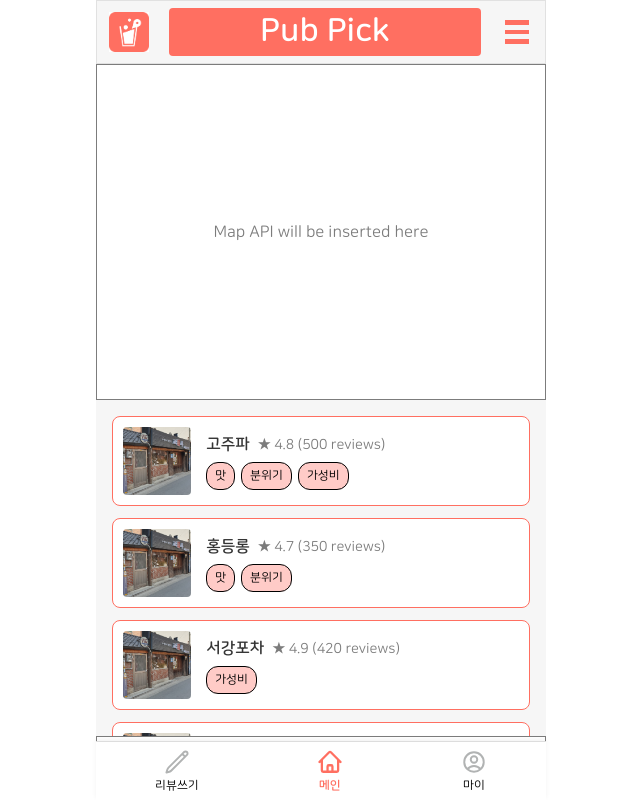
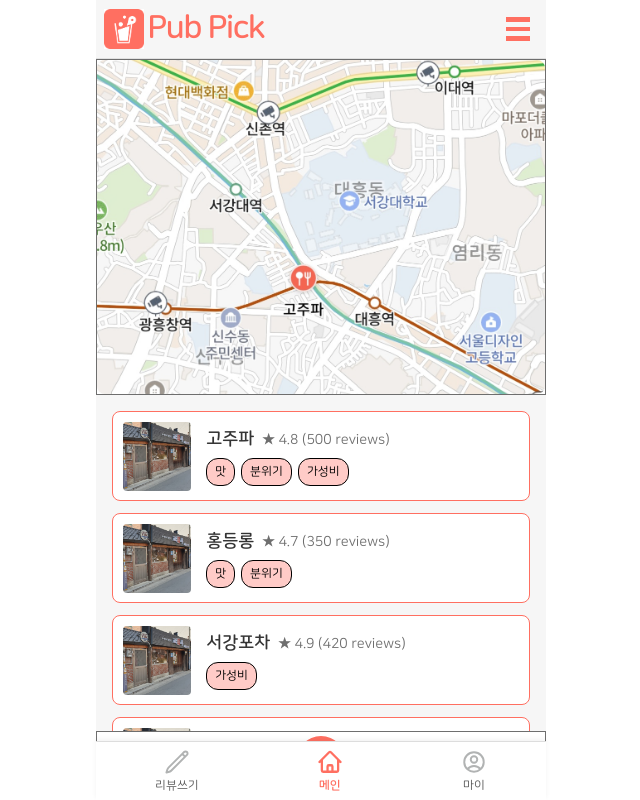
Before and after one commit to 2025-spring-CSE4022-team6/SG-food-front, a React (Create React App) app: page / in a window 1280 px wide. Shown: the whole page, without its empty margins (319-959 px from the left). Built offline with nearby package versions, Linux system fonts and the light colour scheme.

Commit message:
[feat]header 파일 위치 변경 및 검색창 추가

```diff
--- a/src/App.js
+++ b/src/App.js
@@ -31,8 +31,6 @@ function App() {
 
 const AppContainer = styled.div`
   width: 56.25vh;
-  height: 100vh;
-  overflow: scroll;
   margin: 0 auto;
   background-color: var(--bg-color);
 `;
--- a/src/components/Layout.jsx
+++ b/src/components/Layout.jsx
@@ -1,9 +1,11 @@
 import { Outlet } from "react-router-dom";
 import Footer from "./common/Footer";
+import Header from "./common/header";
 
 const Layout = () => {
   return (
     <div>
+      <Header />
       <main>
         <Outlet />
       </main>
--- /dev/null
+++ b/src/components/common/header.css
@@ -0,0 +1,63 @@
+/* 최상단 HEADBOX 컨테이너 */
+/* @import url('../../styles/color.css'); */
+
+.headbox {
+  position: sticky;
+  top: 0;
+  z-index: 999;
+  width: 100%;
+  height: 3.7rem;
+  display: flex;
+  justify-content: space-between;
+  align-items: center;
+  padding: 0 0.5rem;
+  background-color: var(--gray-50);
+  border-bottom: 1px solid var(--gray-200);
+  box-sizing: border-box;
+}
+
+.headbox-brand {
+  display: flex;
+  align-items: center;
+  gap: 0.2rem;
+}
+
+.cutlery-icon {
+  width: 2.5rem;
+  height: auto;
+}
+
+.brand-title {
+  font-size: 2rem;
+  font-weight: bold;
+  color: var(--coral-main);
+  margin: 0;
+  letter-spacing: -0.05em; /* ✅ 글자 간 간격 좁게 */
+}
+
+/* 오른쪽: 햄버거 메뉴 버튼 */
+.headbox-right {
+  display: flex;
+  align-items: center;
+}
+
+.menu-button {
+  background: none;
+  border: none;
+  cursor: pointer;
+  padding: 0.5rem;
+}
+
+/* 버튼을 눌렀을 때 잠시 음영 효과 */
+.menu-button:active {
+  box-shadow: inset 0 0 0.25rem rgba(0, 0, 0, 0.3);
+}
+
+/* 햄버거 막대 (3줄) */
+.menu-bar {
+  display: block;
+  width: 1.5rem;
+  height: 0.3rem;
+  background-color: var(--coral-main);
+  margin: 0.3rem 0;
+}
--- /dev/null
+++ b/src/components/common/header.jsx
@@ -0,0 +1,29 @@
+import React from "react";
+import "./header.css";
+
+const Header = () => {
+  return (
+    <div className="headbox">
+      {/* 왼쪽: 로고 + 텍스트 한 덩어리 */}
+      <div className="headbox-brand">
+        <img
+          src={"/img/pubpicklogo.png"}
+          alt="Pub Pick Logo"
+          className="cutlery-icon"
+        />
+        <h1 className="brand-title">Pub Pick</h1>
+      </div>
+
+      {/* 오른쪽: 햄버거 메뉴 버튼 */}
+      <div className="headbox-right">
+        <button className="menu-button">
+          <span className="menu-bar"></span>
+          <span className="menu-bar"></span>
+          <span className="menu-bar"></span>
+        </button>
+      </div>
+    </div>
+  );
+};
+
+export default Header;
--- a/src/components/mainpage/MapBox.css
+++ b/src/components/mainpage/MapBox.css
@@ -1,6 +1,8 @@
-
 /* MapBox.css */
 .mapbox {
+  position: sticky;
+  top: 3.7rem; /* 헤더 높이만큼 내려와서 겹치지 않게 */
+  z-index: 10;
   height: 42vh;
   width: 100%;
   /* 필요한 높이로 조정 가능 */
@@ -16,7 +18,14 @@
 
 .mapbox-placeholder {
   font-size: 1rem;
-    color : var(--gray-600);
+  color: var(--gray-600);
   /* color: var(--gray-600); */
   margin: 0;
 }
+
+.mapbox-img {
+  width: 100%;
+  height: 100%;
+  object-fit: cover;
+  border-radius: 0.5rem;
+}
--- a/src/components/mainpage/MapBox.jsx
+++ b/src/components/mainpage/MapBox.jsx
@@ -1,11 +1,15 @@
-import React from 'react';
-import './MapBox.css';
+import React from "react";
+import "./MapBox.css";
 
 const MapBox = () => {
   return (
     <div className="mapbox">
       {/* 향후 Map API가 삽입될 영역 */}
-      <p className="mapbox-placeholder">Map API will be inserted here</p>
+      <img
+        src="/img/map-default.jpg" // ✅ public 폴더 기준
+        alt="지도 예시"
+        className="mapbox-img"
+      />
     </div>
   );
 };
--- a/src/components/mainpage/Pic.css
+++ b/src/components/mainpage/Pic.css
@@ -40,7 +40,7 @@
 }
 
 .pic-box-title {
-  font-size: 1rem;
+  font-size: 1.1rem;
   font-weight: bold;
   color: var(--gray-800);
 }
--- a/src/components/mainpage/header.css
+++ /dev/null
@@ -1,74 +0,0 @@
-/* 최상단 HEADBOX 컨테이너 */
-/* @import url('../../styles/color.css'); */
-
-.headbox {
-    width: 100%;               /* AppContainer의 너비에 맞춰 100% 사용 */
-    border: 1px solid var(--gray-200);    /* 회색 테두리 */
-    box-sizing: border-box;
-    display: flex;
-    align-items: center;
-    justify-content: space-between;
-    background-color: var(--gray-50); /* 배경색 */
-    /* margin-top: 5vh; */
-
-    /* padding-top: 5vh; */
-    padding-left: .5rem;
-    padding-right: .5rem;
-    height: 4rem;              /* 원하는 높이로 조정 */
-  }
-
-  /* 왼쪽: 로고 영역 */
-  .headbox-left {
-    display: flex;
-    align-items: center;
-  }
-
-  .cutlery-icon {
-    margin: 0.25rem;
-    width: 2.5rem;
-    height: auto;
-  }
-
-  /* 가운데: 코럴색 배경 + 흰색 텍스트 */
-  .headbox-center {
-    flex: 1;                   /* 가운데 영역을 넓게 사용 */
-    display: flex;
-    justify-content: center;
-    align-items: center;
-    background-color: var(--coral-main); /* 코럴색 배경 */
-    margin: 0 1rem;             /* 좌우로 약간 간격 */
-    border-radius: .25rem;        /* 모서리 둥글게 (필요 시) */
-  }
-
-  .headbox-center h1 {
-    color: #ffffff;
-    font-size: 2rem;
-    margin: 0;
-  }
-
-  /* 오른쪽: 햄버거 메뉴 버튼 */
-  .headbox-right {
-    display: flex;
-    align-items: center;
-  }
-
-  .menu-button {
-    background: none;
-    border: none;
-    cursor: pointer;
-    padding: 0.5rem;
-  }
-
-  /* 버튼을 눌렀을 때 잠시 음영 효과 */
-  .menu-button:active {
-    box-shadow: inset 0 0 0.25rem rgba(0, 0, 0, 0.3);
-  }
-
-  /* 햄버거 막대 (3줄) */
-  .menu-bar {
-    display: block;
-    width: 1.5rem;
-    height: .3rem;
-    background-color: var(--coral-main);
-    margin: .3rem 0;
-  }
--- a/src/components/mainpage/header.jsx
+++ /dev/null
@@ -1,33 +0,0 @@
-import React from 'react';
-import './header.css';
-
-const Header = () => {
-    return (
-      <div className="headbox">
-        {/* 왼쪽: 로고 이미지 */}
-        <div className="headbox-left">
-          <img
-            src={'/img/pubpicklogo.png'}
-            alt="Cutlery Icon"
-            className="cutlery-icon"
-          />
-        </div>
-
-        {/* 가운데: 코럴색 배경 + 흰색 타이틀 */}
-        <div className="headbox-center">
-          <h1>Pub Pick</h1>
-        </div>
-
-        {/* 오른쪽: 햄버거 메뉴 버튼 */}
-        <div className="headbox-right">
-          <button className="menu-button">
-            <span className="menu-bar"></span>
-            <span className="menu-bar"></span>
-            <span className="menu-bar"></span>
-          </button>
-        </div>
-      </div>
-    );
-  };
-
-export default Header;
--- a/src/pages/mainpage/MainPage.jsx
+++ b/src/pages/mainpage/MainPage.jsx
@@ -1,14 +1,12 @@
 import React from "react";
 import "./MainPage.css";
-import BottomButtons from "../../components/mainpage/bottomButtons"
-import Header from "../../components/mainpage/header";
+import BottomButtons from "../../components/mainpage/bottomButtons";
 import Pics from "../../components/mainpage/Pics";
 import MapBox from "../../components/mainpage/MapBox";
 
 const MainPage = () => {
   return (
     <div className="mainpage">
-            <Header />
       <MapBox />
       <Pics />
       <BottomButtons />
--- a/src/styles/color.css
+++ b/src/styles/color.css
@@ -5,7 +5,8 @@
   --gray-200: #e1e1e1;
   --gray-400: #b1b3b3;
   --gray-500: #afafaf;
-  --gray-600: #7c7c7c;
+  --gray-600: #6e6e6e;
+  --gray-700: #5a5a5a;
   --gray-800: #343434;
   --gray-900: #202020;
   --red-600: #af272f;
```
Also changed, not shown: public/img/map-default.jpg (added). Lines whose indentation alone changed are shown as unchanged.
